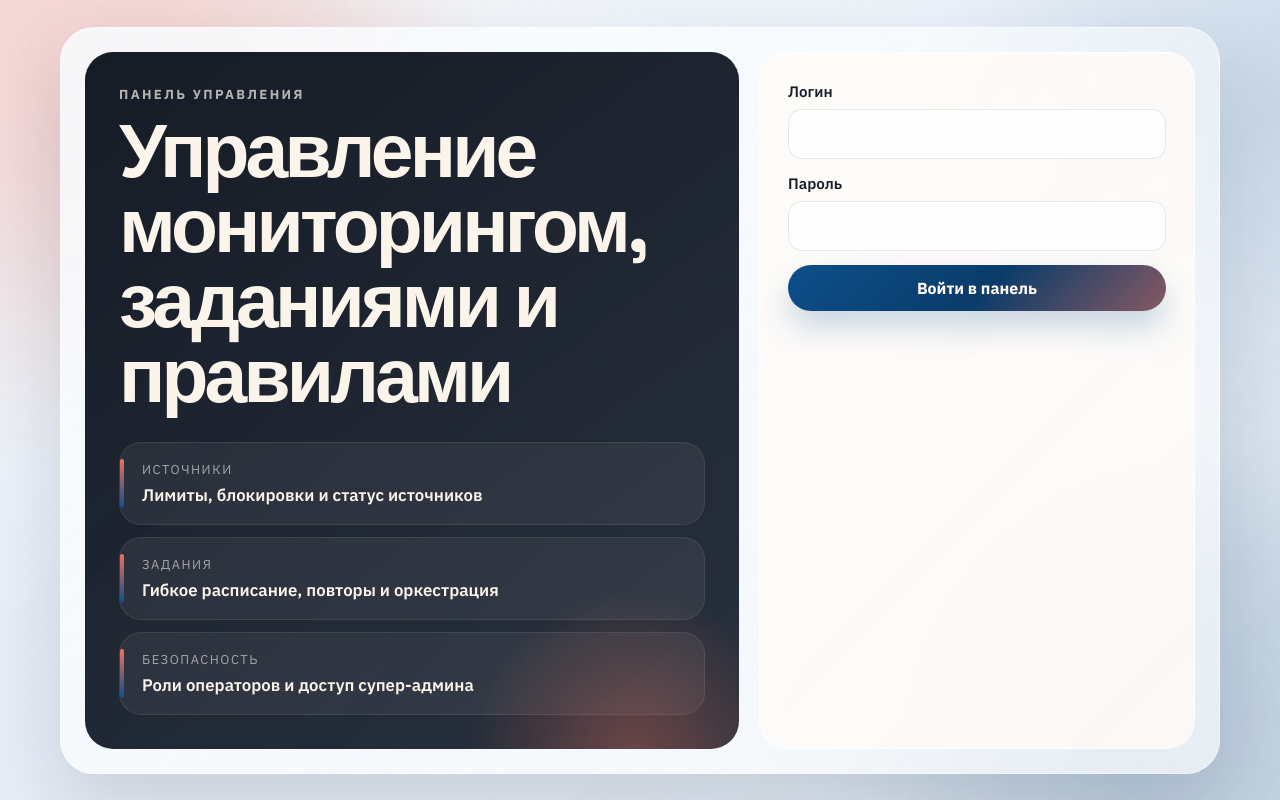
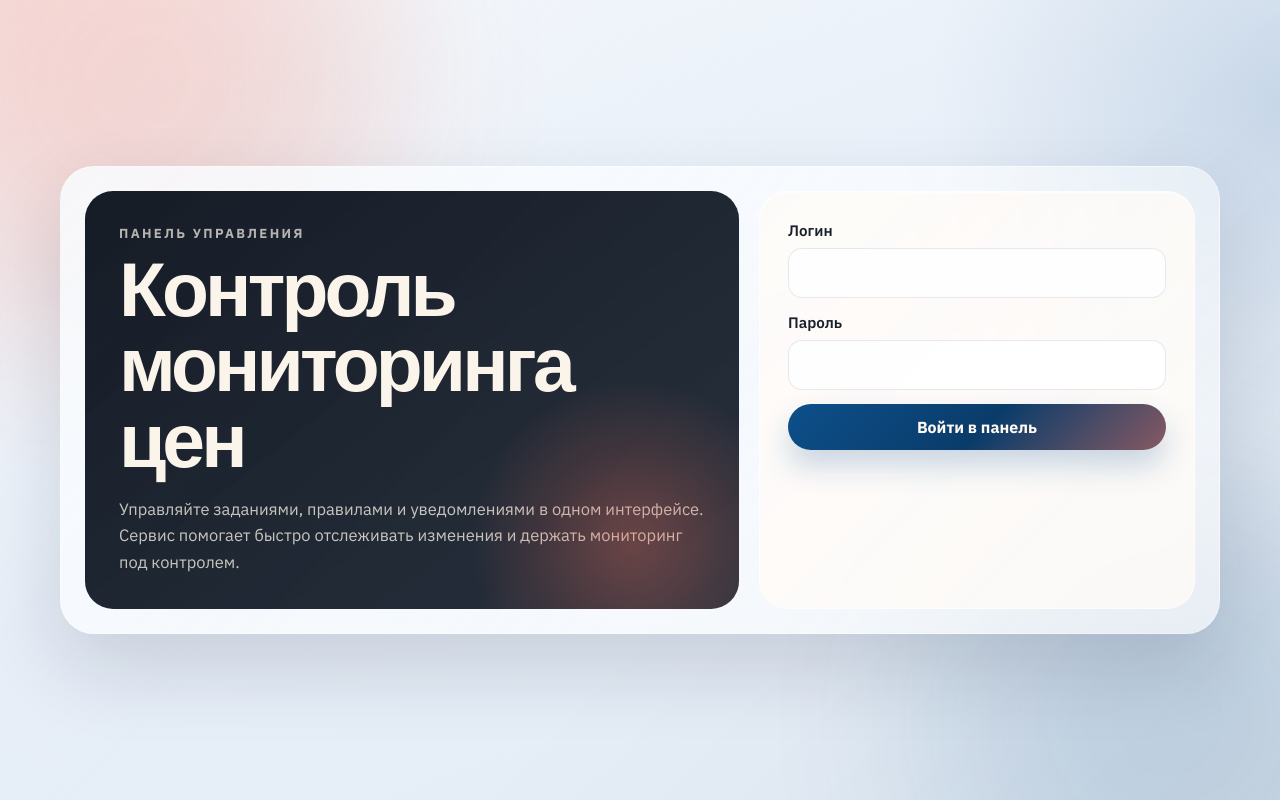
Before and after one commit to sevachekk/PriceMonitor, a plain HTML site: page admin_console/index.html in a window 1280 px wide. Drawn offline with Linux system fonts and the light colour scheme.

Commit message:
Update heading and description in index.html
Replaced the old heading and added a new description for the admin panel.

```diff
--- a/admin_console/index.html
+++ b/admin_console/index.html
@@ -21,21 +21,11 @@
           <div class="login-grid">
             <div class="login-copy">
               <p class="eyebrow">Панель управления</p>
-              <h1>Управление мониторингом, заданиями и правилами</h1>
-              <div class="login-highlights">
-                <article class="highlight-card">
-                  <span>Источники</span>
-                  <strong>Лимиты, блокировки и статус источников</strong>
-                </article>
-                <article class="highlight-card">
-                  <span>Задания</span>
-                  <strong>Гибкое расписание, повторы и оркестрация</strong>
-                </article>
-                <article class="highlight-card">
-                  <span>Безопасность</span>
-                  <strong>Роли операторов и доступ супер-админа</strong>
-                </article>
-              </div>
+              <h1>Контроль мониторинга цен</h1>
+              <p class="lead">
+                Управляйте заданиями, правилами и уведомлениями в одном интерфейсе.
+                Сервис помогает быстро отслеживать изменения и держать мониторинг под контролем.
+              </p>
             </div>
 
             <div class="login-form-card">
```
